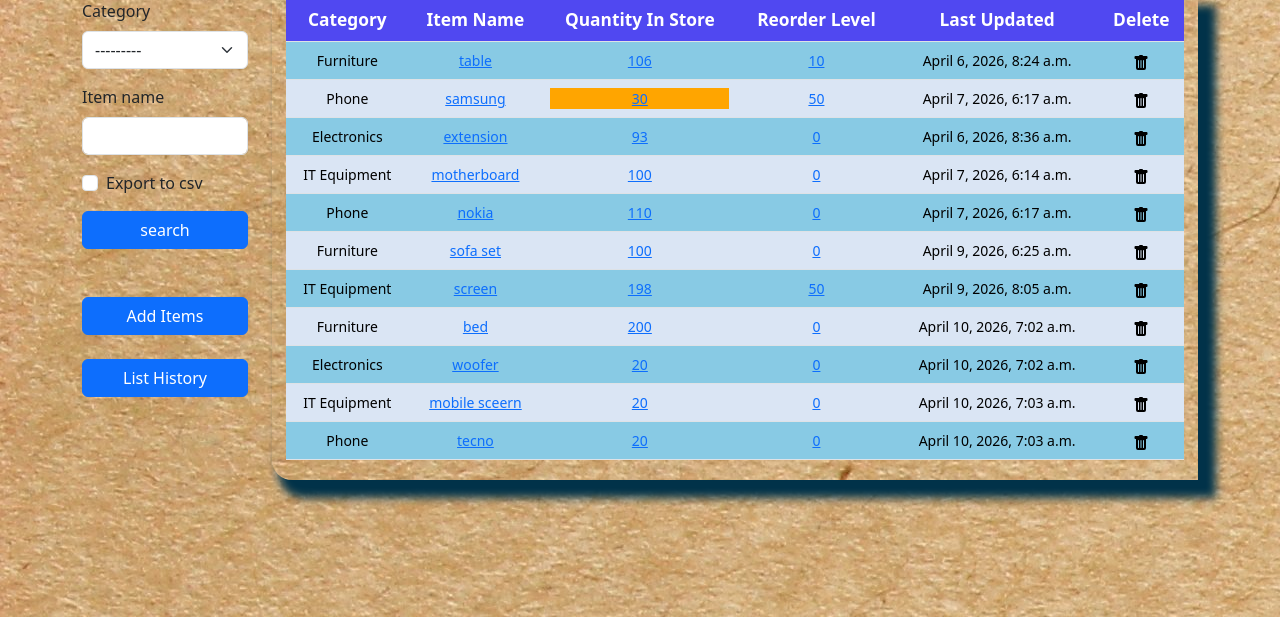
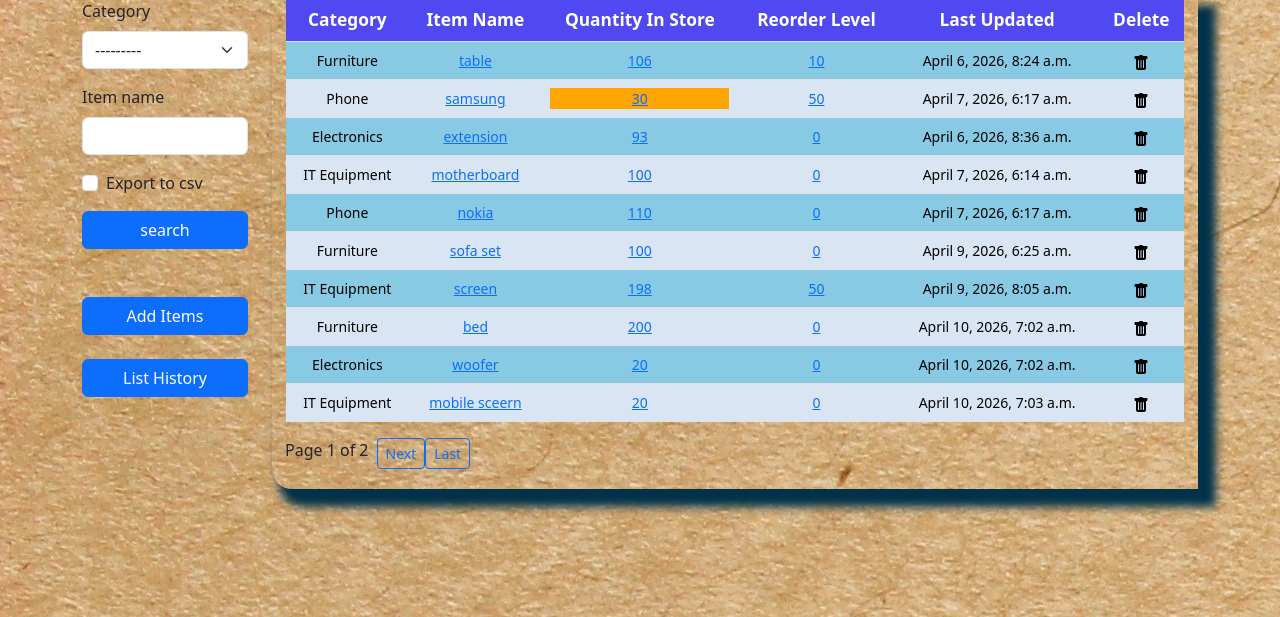
Before and after one commit to mbathaedward/stock-management-system, a Django app: page /list_items/ in a window 1280 px wide. Shown: the part 183-800 px from the top of the page. Run offline with Django 5.2, Linux system fonts and the light colour scheme; a user stored in the database is signed in; data comes from the database, SQL or seed files in the repository; both versions use the stored data as it was after the commit; some libraries are stand-ins or nearby versions.

Commit message:
added paginatoion

```diff
--- a/stockapp/templates/list_items.html
+++ b/stockapp/templates/list_items.html
@@ -62,6 +62,25 @@
     </tr>
     {% endfor %}
 </table>
+<!-- Pagination -->
+<div class="pagination mt-3">
+
+    {% if queryset.has_previous %}
+        <a href="?page=1" class="btn btn-sm btn-outline-primary">First</a>
+        <a href="?page={{ queryset.previous_page_number }}" class="btn btn-sm btn-outline-primary">Previous</a>
+    {% endif %}
+
+    <span class="mx-2">
+        Page {{ queryset.number }} of {{ queryset.paginator.num_pages }}
+    </span>
+
+    {% if queryset.has_next %}
+        <a href="?page={{ queryset.next_page_number }}" class="btn btn-sm btn-outline-primary">Next</a>
+        <a href="?page={{ queryset.paginator.num_pages }}" class="btn btn-sm btn-outline-primary">Last</a>
+    {% endif %}
+
+</div>
+
 </div><!--second colum-->
 </div><!--end of row-->
 </div>
--- a/stockapp/views.py
+++ b/stockapp/views.py
@@ -3,8 +3,8 @@ from django.http import HttpResponse
 from django.contrib import messages
 from django.contrib.auth.decorators import login_required
 import csv
-
 from .models import Stock, StockHistory
+from django.core.paginator import Paginator
 from .forms import (
     StockCreateform,
     StockSearchForm,
@@ -50,6 +50,10 @@ def list_items(request):
         for stock in queryset:
             writer.writerow([stock.category, stock.item_name, stock.quantity])
         return response
+    #pagination starts here
+    paginator = Paginator(queryset, 10)
+    page_number = request.GET.get('page')
+    queryset = paginator.get_page(page_number)
 
     context = {
         "header": header,
```
Also changed, not shown: db.sqlite3.
